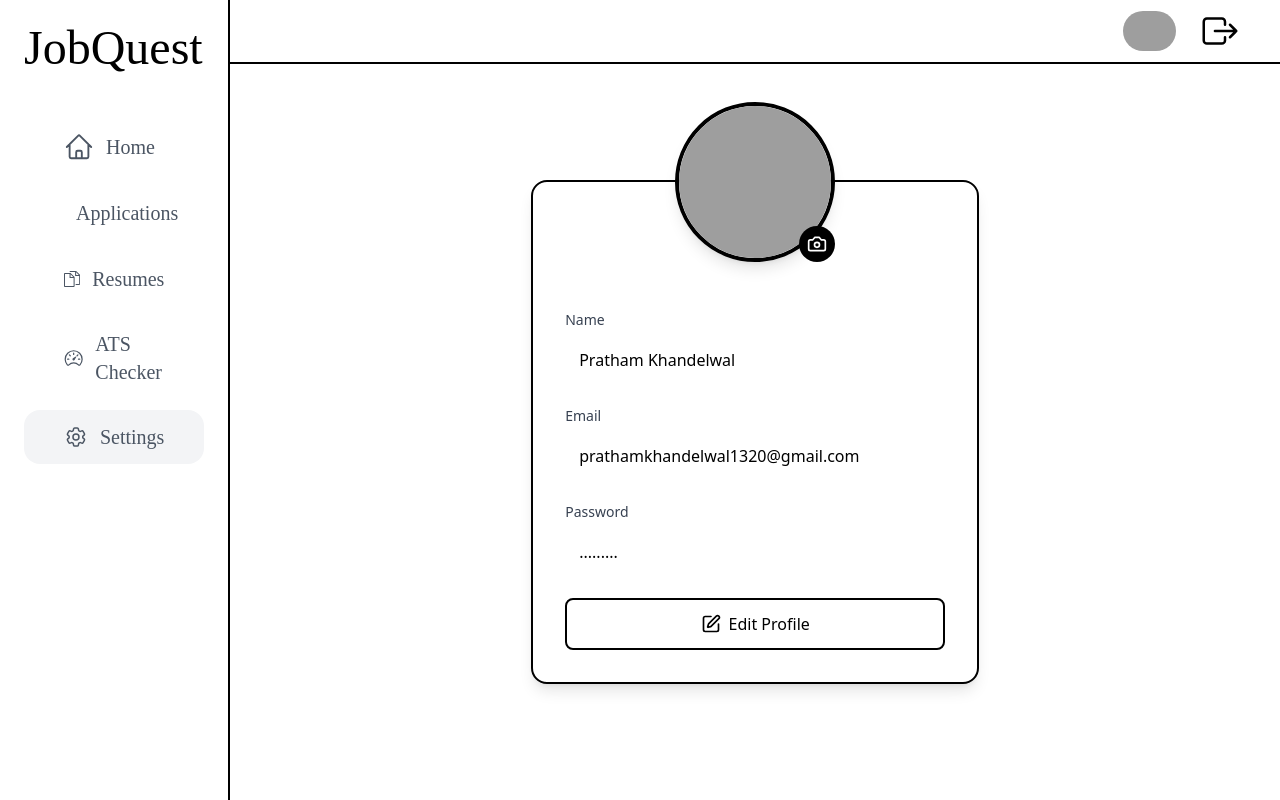
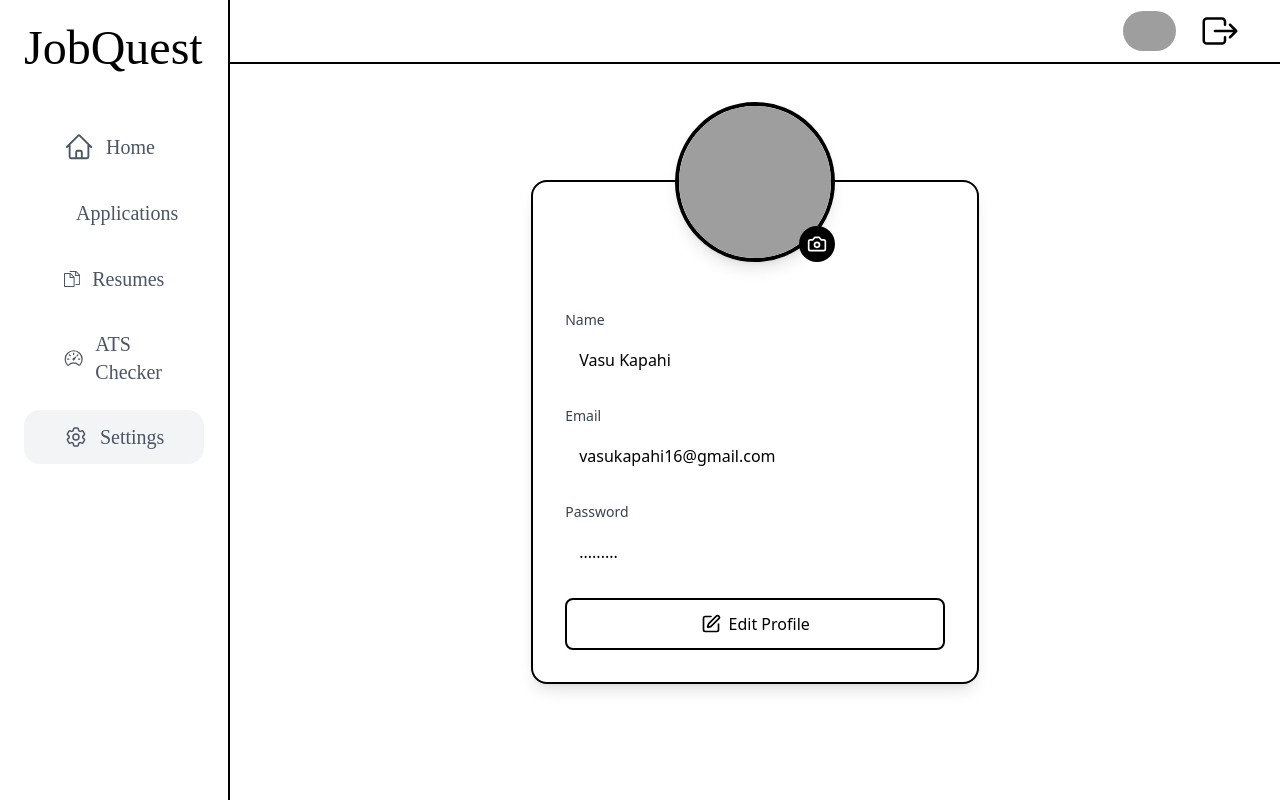
Before and after one commit to PrathamKhandelwal1301/JobQuest, a React (Vite) app in the folder frontend/: page /settings in a window 1280 px wide. Built offline with nearby package versions, Linux system fonts and the light colour scheme; grey boxes are pictures that could not be loaded; a web font is replaced by a local one.

Commit message:
name change

```diff
--- a/frontend/src/pages/Settings.jsx
+++ b/frontend/src/pages/Settings.jsx
@@ -5,8 +5,8 @@ const Settings = () => {
   const [isEditing, setIsEditing] = useState(false);
   const [profileImage, setProfileImage] = useState("");
   const [profile, setProfile] = useState({
-    name: "Pratham Khandelwal",
-    email: "prathamkhandelwal1320@gmail.com",
+    name: "Vasu Kapahi",
+    email: "vasukapahi16@gmail.com",
     rollNo: "........."
   });
 
```
